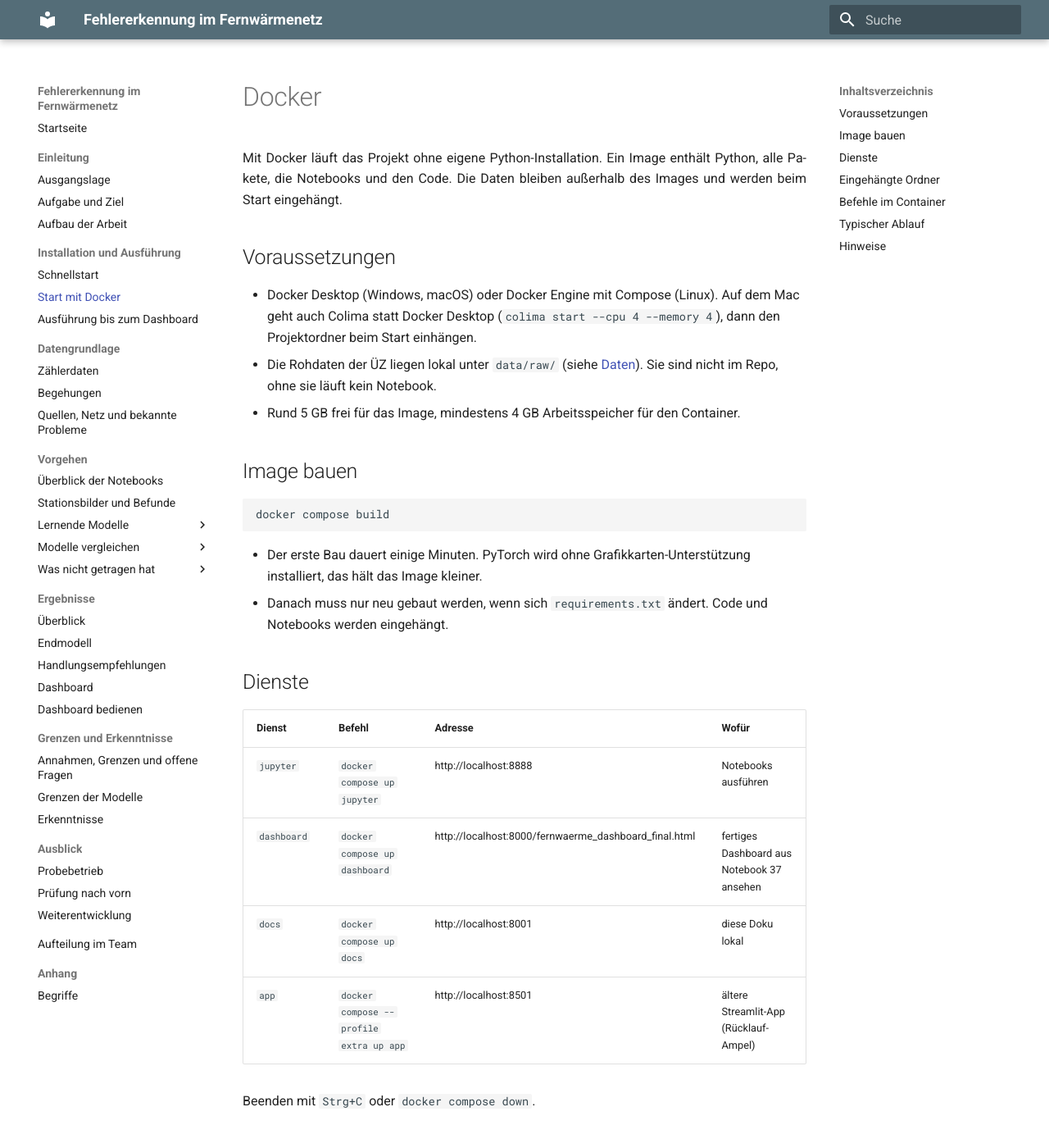
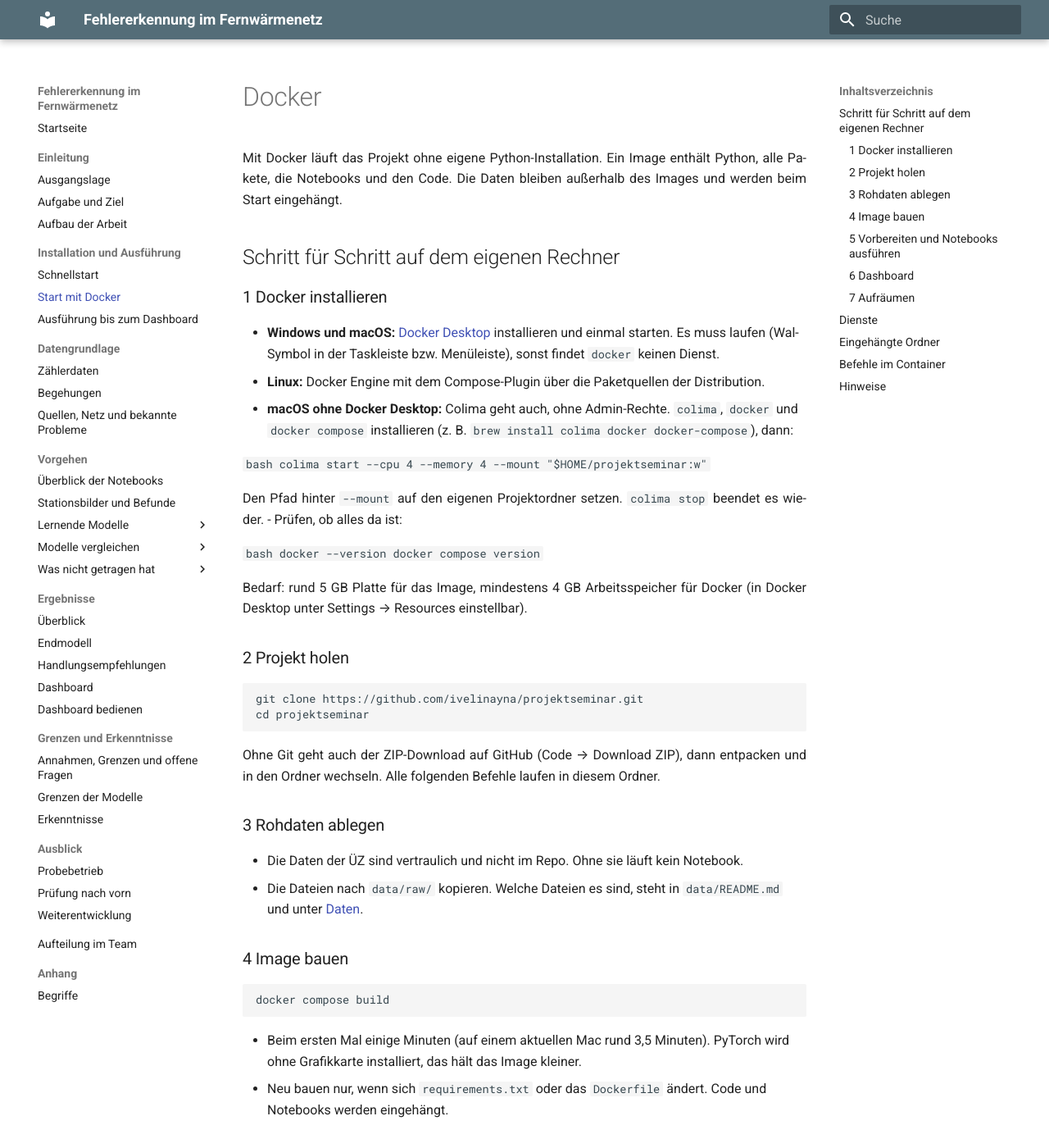
Before and after one commit to ivelinayna/projektseminar, an MkDocs documentation site: the page built from docs/docker.md, in a window 1280 px wide and 1400 px high. Shown: the whole window at 82% size. Built offline with MkDocs 1.6.1 and Material for MkDocs 9.7.7, drawn with Linux system fonts in a browser that asks for light colours; some of the changed text lies outside the part shown.

Commit message:
Docker-Anleitung Schritt für Schritt, alte Nummern in data/README und Gegenprobe

````diff
--- a/docs/docker.md
+++ b/docs/docker.md
@@ -3,23 +3,91 @@
 Mit Docker läuft das Projekt ohne eigene Python-Installation. Ein Image enthält Python, alle Pakete, die Notebooks und
 den Code. Die Daten bleiben außerhalb des Images und werden beim Start eingehängt.
 
-## Voraussetzungen
+## Schritt für Schritt auf dem eigenen Rechner
 
-- Docker Desktop (Windows, macOS) oder Docker Engine mit Compose (Linux). Auf dem Mac geht auch Colima statt Docker
-  Desktop (`colima start --cpu 4 --memory 4`), dann den Projektordner beim Start einhängen.
-- Die Rohdaten der ÜZ liegen lokal unter `data/raw/` (siehe [Daten](daten.md)). Sie sind nicht im Repo, ohne sie
-  läuft kein Notebook.
-- Rund 5 GB frei für das Image, mindestens 4 GB Arbeitsspeicher für den Container.
+### 1 Docker installieren
 
-## Image bauen
+- **Windows und macOS:** [Docker Desktop](https://www.docker.com/products/docker-desktop/) installieren und einmal
+  starten. Es muss laufen (Wal-Symbol in der Taskleiste bzw. Menüleiste), sonst findet `docker` keinen Dienst.
+- **Linux:** Docker Engine mit dem Compose-Plugin über die Paketquellen der Distribution.
+- **macOS ohne Docker Desktop:** Colima geht auch, ohne Admin-Rechte. `colima`, `docker` und `docker compose`
+  installieren (z. B. `brew install colima docker docker-compose`), dann:
+
+  ```bash
+  colima start --cpu 4 --memory 4 --mount "$HOME/projektseminar:w"
+  ```
+
+  Den Pfad hinter `--mount` auf den eigenen Projektordner setzen. `colima stop` beendet es wieder.
+- Prüfen, ob alles da ist:
+
+  ```bash
+  docker --version
+  docker compose version
+  ```
+
+Bedarf: rund 5 GB Platte für das Image, mindestens 4 GB Arbeitsspeicher für Docker (in Docker Desktop unter
+Settings → Resources einstellbar).
+
+### 2 Projekt holen
+
+```bash
+git clone https://github.com/ivelinayna/projektseminar.git
+cd projektseminar
+```
+
+Ohne Git geht auch der ZIP-Download auf GitHub (Code → Download ZIP), dann entpacken und in den Ordner wechseln. Alle
+folgenden Befehle laufen in diesem Ordner.
+
+### 3 Rohdaten ablegen
+
+- Die Daten der ÜZ sind vertraulich und nicht im Repo. Ohne sie läuft kein Notebook.
+- Die Dateien nach `data/raw/` kopieren. Welche Dateien es sind, steht in `data/README.md` und unter
+  [Daten](daten.md).
+
+### 4 Image bauen
 
 ```bash
 docker compose build
 ```
 
-- Der erste Bau dauert einige Minuten. PyTorch wird ohne Grafikkarten-Unterstützung installiert, das hält das Image
-  kleiner.
-- Danach muss nur neu gebaut werden, wenn sich `requirements.txt` ändert. Code und Notebooks werden eingehängt.
+- Beim ersten Mal einige Minuten (auf einem aktuellen Mac rund 3,5 Minuten). PyTorch wird ohne Grafikkarte installiert,
+  das hält das Image kleiner.
+- Neu bauen nur, wenn sich `requirements.txt` oder das `Dockerfile` ändert. Code und Notebooks werden eingehängt.
+
+### 5 Vorbereiten und Notebooks ausführen
+
+```bash
+docker compose run --rm jupyter python -m src.weather   # Außentemperatur vom DWD, braucht Internet
+docker compose run --rm jupyter python -m src.main      # Graphen, Karten, Begehungstabelle
+docker compose up jupyter
+```
+
+- Im Browser http://localhost:8888 öffnen, ein Passwort gibt es nicht.
+- Zuerst `notebooks/1_daten/00_daten.ipynb` ausführen, danach in Nummernfolge (siehe [Notebooks](notebooks.md)).
+- Beenden mit `Strg+C` im Terminal.
+
+### 6 Dashboard
+
+```bash
+docker compose run --rm jupyter python -m src.prognose_waechter --bauen --gegenprobe
+docker compose run --rm jupyter python -m src.normalmodell_waechter --bauen
+docker compose run --rm jupyter python -m src.fehlerklassen --bauen --gegenprobe
+docker compose run --rm jupyter python -m src.dashboard_daten
+```
+
+- Danach in Jupyter Notebook 31 (Netz) und Notebook 37 (Dashboard) ausführen.
+- `docker compose up dashboard` und http://localhost:8000/fernwaerme_dashboard_final.html öffnen.
+- Die Modellpakete brauchen die LSTM-Gewichte aus den Notebooks 27 und 28 in `notebooks/models/`. Fehlen sie, die
+  beiden Notebooks vorher ausführen (auf der CPU mehrere Stunden).
+
+### 7 Aufräumen
+
+```bash
+docker compose down          # Container stoppen
+docker image rm fernwaerme-projekt   # Image löschen, gibt die 4 GB wieder frei
+```
+
+Daten, Ergebnisse und Notebooks bleiben im Projektordner erhalten.
 
 ## Dienste
 
@@ -56,14 +124,6 @@ docker compose run --rm jupyter python -m src.dashboard_daten
 docker compose run --rm jupyter python -m pytest -q
 ```
 
-## Typischer Ablauf
-
-1. `docker compose build`
-2. `docker compose up jupyter`, im Browser Notebook 00 und danach die gewünschten Notebooks ausführen.
-3. Für das Dashboard die Modellpakete bauen (Notebook 35 oder die Befehle unter [Schnellstart](schnellstart.md)),
-   dann Notebook 31 und Notebook 37 ausführen.
-4. `docker compose up dashboard` und die angezeigte Adresse öffnen.
-
 ## Hinweise
 
 - Die Dashboard-HTML enthält Adressen. Sie ist gitignored und nur für den internen Gebrauch.
````
Also changed, not shown: README.md (+1 -1 lines), data/README.md (+2 -2 lines), 1 other file.
